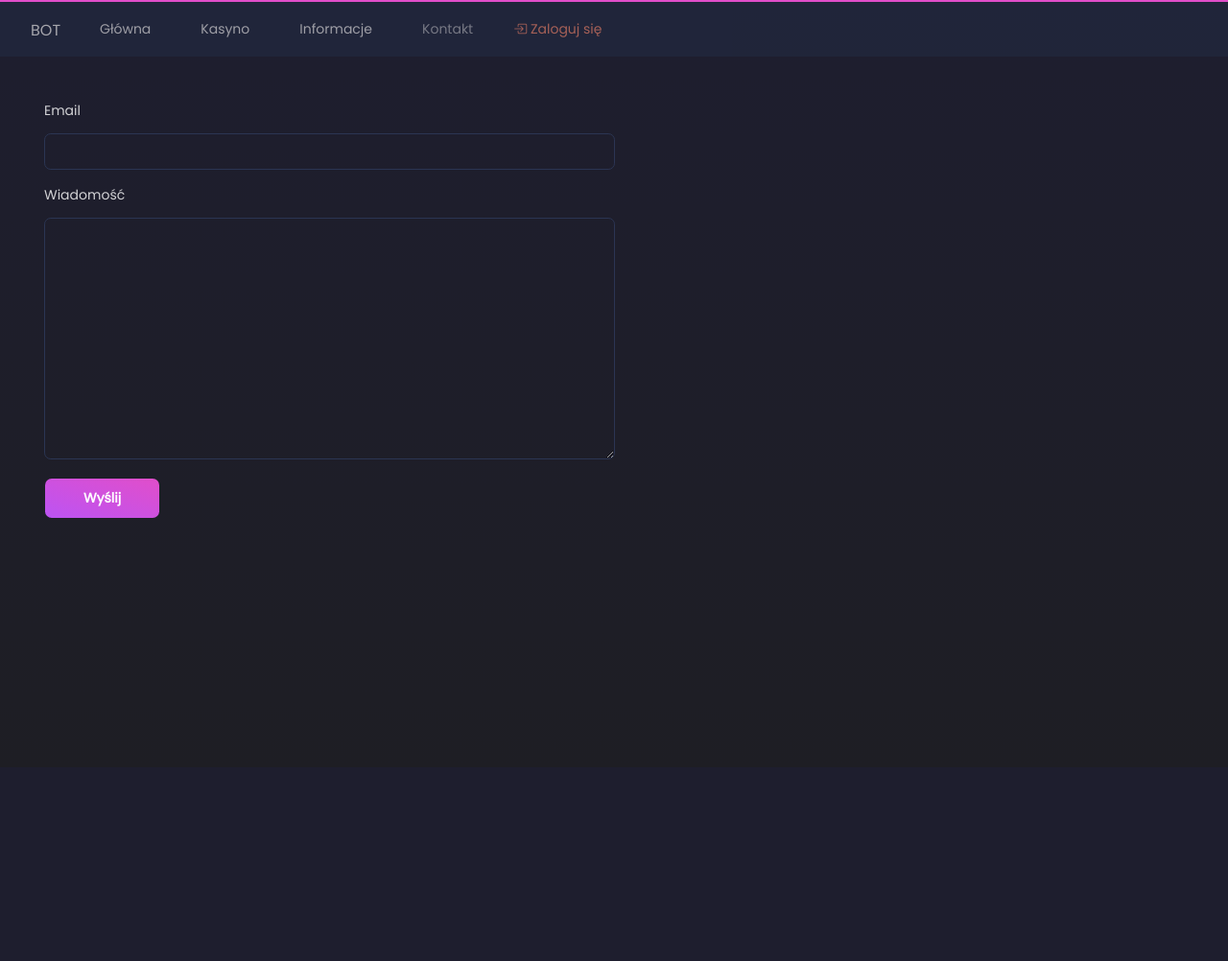
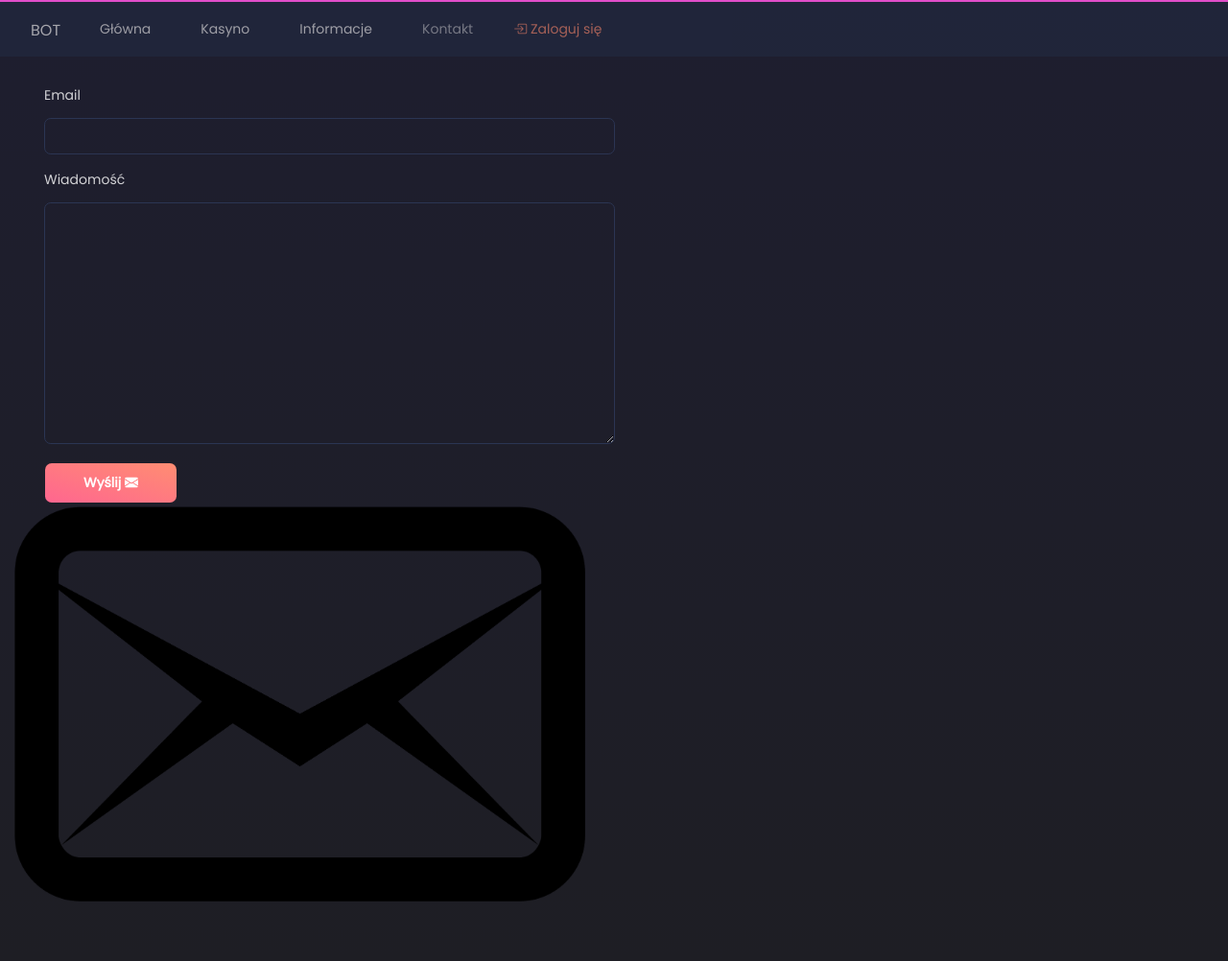
Before and after one commit to DogsonPl/bot_for_messenger_website_django, a Django app: page /kontakt in a window 1280 px wide. Shown: the whole page at 96% size. Before the commit the page ends 540 px from the top, so only its background shows below. Run offline with Django 3.2, Linux system fonts and the light colour scheme; parts of the project's set-up code (start-up, migrations or seed data) failed here and were passed over; some libraries are stand-ins or nearby versions; some web fonts are replaced.

Commit message:
added image on contact page (PC)

```diff
--- a/bot_page/home/templates/home/contact.html
+++ b/bot_page/home/templates/home/contact.html
@@ -1,4 +1,5 @@
 {% extends "base.html" %}
+{% load static %}
 {% load crispy_forms_tags %}
 
 {% block title %} Kontakt {% endblock %}
@@ -7,21 +8,25 @@
 
 <main>
     <div class="row">
-        <div class="col-md-6 m-3">
+        <div class="col-md-6 ml-3 mt-0">
             <form method="post">
                 {% csrf_token %}
                 {{form | crispy}}
-                <button class="btn btn-primary" type="submit">Wyślij</button>
+                <button class="btn btn-warning" type="submit">
+                    Wyślij <i class="bi bi-envelope-fill"></i>
+                </button>
             </form>
         </div>
+        <div class="col-md-6 d-none d-md-block" style="margin-left: -1.2vw;">
+            <img src="{% static 'home/images/message_icon.png' %}" class="img-fluid" alt="email icon">
+        </div>
     </div>
-    <div>
-        <div class="row">
-            <div class="col-md-6 m-3">
-                {% for message in messages %}
-                <div class="alert alert-danger"> {{ message }}</div>
-                {% endfor %}
-            </div>
+
+    <div class="row">
+        <div class="col-md-6 m-3">
+            {% for message in messages %}
+            <div class="alert alert-danger"> {{ message }}</div>
+            {% endfor %}
         </div>
     </div>
 </main>
```
Also changed, not shown: bot_page/home/static/home/images/message_icon.png (added).
